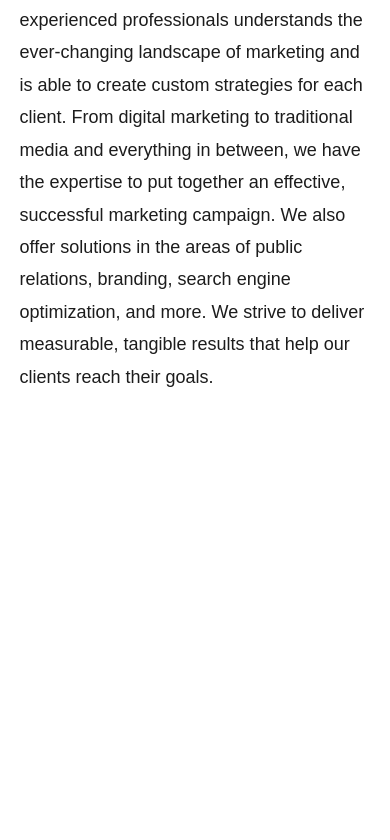
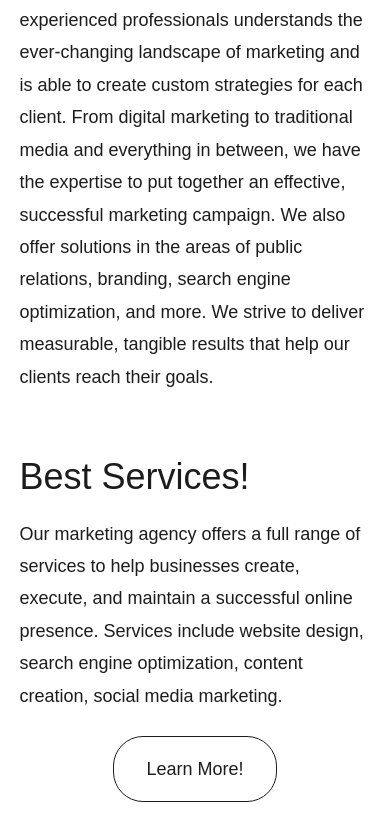
Before and after one commit to yamami-mohammed-monsif/Digital_Marketing_Agency, a React (Vite) app: page / in a window 390 px wide. Shown: the part 1860-2700 px from the top of the page. Before the commit the page ends 2313 px from the top, so only its background shows below. Built offline with nearby package versions, Linux system fonts and the light colour scheme.

Commit message:
created bestServices section and made it responsive

```diff
--- a/src/App.tsx
+++ b/src/App.tsx
@@ -1,6 +1,7 @@
 import Header from "./components/Header";
 import HeroSecion from "./components/HeroSecion";
 import AboutSection from "./components/AboutSection";
+import BestServices from "./components/BestServices";
 
 function App() {
   return (
@@ -8,6 +9,7 @@ function App() {
       <Header />
       <HeroSecion />
       <AboutSection />
+      <BestServices />
     </>
   );
 }
--- a/src/components/AboutSection.tsx
+++ b/src/components/AboutSection.tsx
@@ -1,6 +1,9 @@
 const AboutSection = () => {
   return (
-    <section className="my-container md:grid grid-cols-2 mb-[60px] md:mb-[75px] lg:mb-[118px]">
+    <section
+      id="about"
+      className="my-container md:grid grid-cols-2 mb-[60px] md:mb-[75px] lg:mb-[118px]"
+    >
       <h2>About Us!</h2>
       <div>
         <p className="mb-10 md:mb-6">
--- /dev/null
+++ b/src/components/BestServices.tsx
@@ -0,0 +1,39 @@
+import { motion } from "framer-motion";
+
+const BestServices = () => {
+  return (
+    <section
+      id="services"
+      className="my-container mb-10 md:mb-[60px] lg:mb-[109px] "
+    >
+      <div className="md:grid md:grid-cols-2 mb-6 md:mb-[30px] lg:mb-10 ">
+        <h2>Best Services!</h2>
+        <p>
+          Our marketing agency offers a full range of services to help
+          businesses create, execute, and maintain a successful online presence.
+          Services include website design, search engine optimization, content
+          creation, social media marketing.
+        </p>
+      </div>
+      <motion.button
+        whileHover={{
+          scale: 1.05,
+          y: -5,
+          boxShadow: "0px 10px 15px rgba(0, 0, 0, 0.3)",
+          backgroundColor: "hsla(0, 0%, 11%, 1)",
+          color: "#ffff",
+          border: "none",
+        }}
+        whileTap={{
+          scale: 0.9,
+        }}
+        transition={{ duration: 0.2, ease: "easeOut" }}
+        className="border rounded-[30px] py-4 px-8 block mx-auto cursor-pointer"
+      >
+        Learn More!
+      </motion.button>
+    </section>
+  );
+};
+
+export default BestServices;
--- a/src/components/Header.tsx
+++ b/src/components/Header.tsx
@@ -36,7 +36,7 @@ const Header = () => {
   return (
     <header
       className="w-full py-[32px] md:py-10  mb-8 md:mb-12 lg:mb-[95px]"
-      id="#header "
+      id="header "
     >
       <div className="my-container flex items-center justify-between">
         {/* logo */}
--- a/src/index.css
+++ b/src/index.css
@@ -7,7 +7,7 @@
   --font-secondary: "Poppins", sans-serif;
 
   --color-main: hsla(0, 0%, 11%, 1);
-  --color-overlay: rgba(0, 0, 0, 0.3);
+  --color-overlay: rgba(0, 0, 0, 0.4);
 }
 
 @layer base {
@@ -20,7 +20,7 @@
   }
 
   h2 {
-    @apply text-[36px] md:text-[43px] lg:text-[64px] font-medium leading-[135%] mb-4;
+    @apply text-[36px] md:text-[43px] lg:text-[64px] font-medium leading-[135%] mb-4 md:mb-0;
   }
 
   h3 {
```
